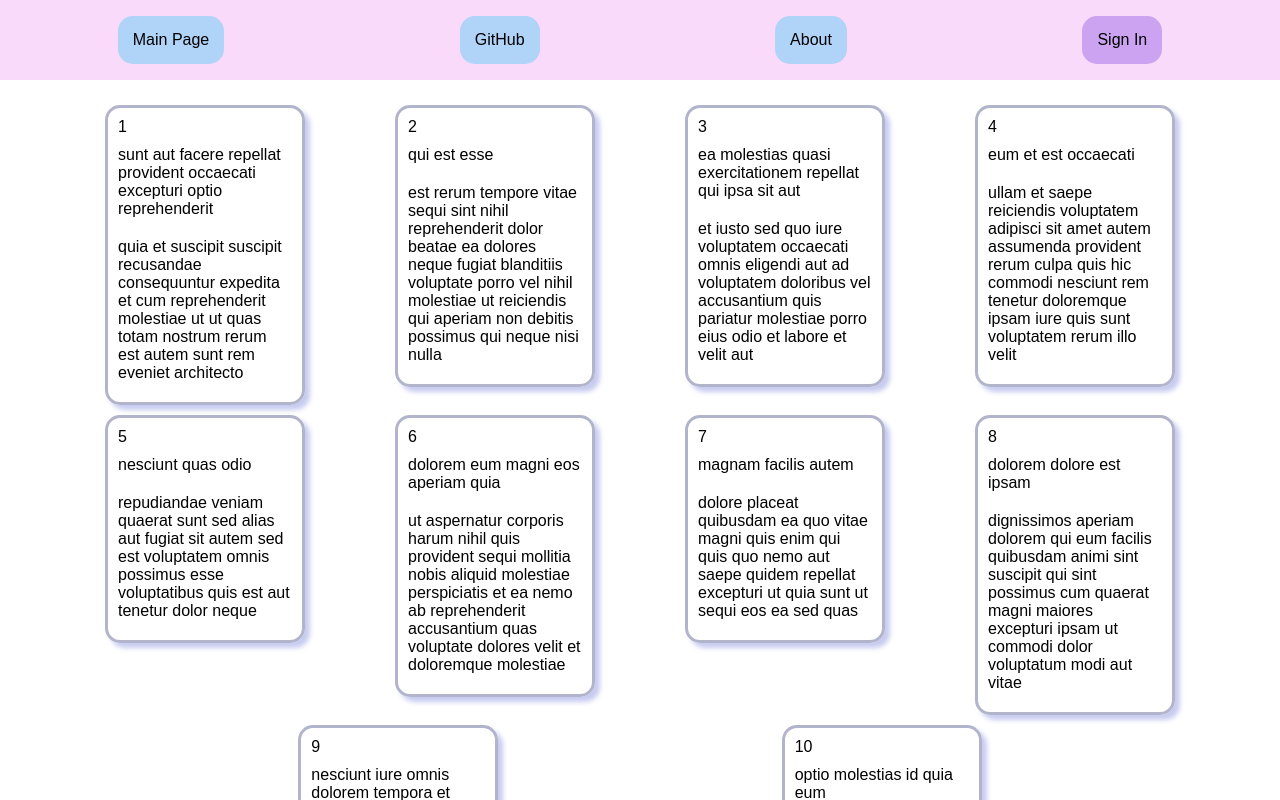
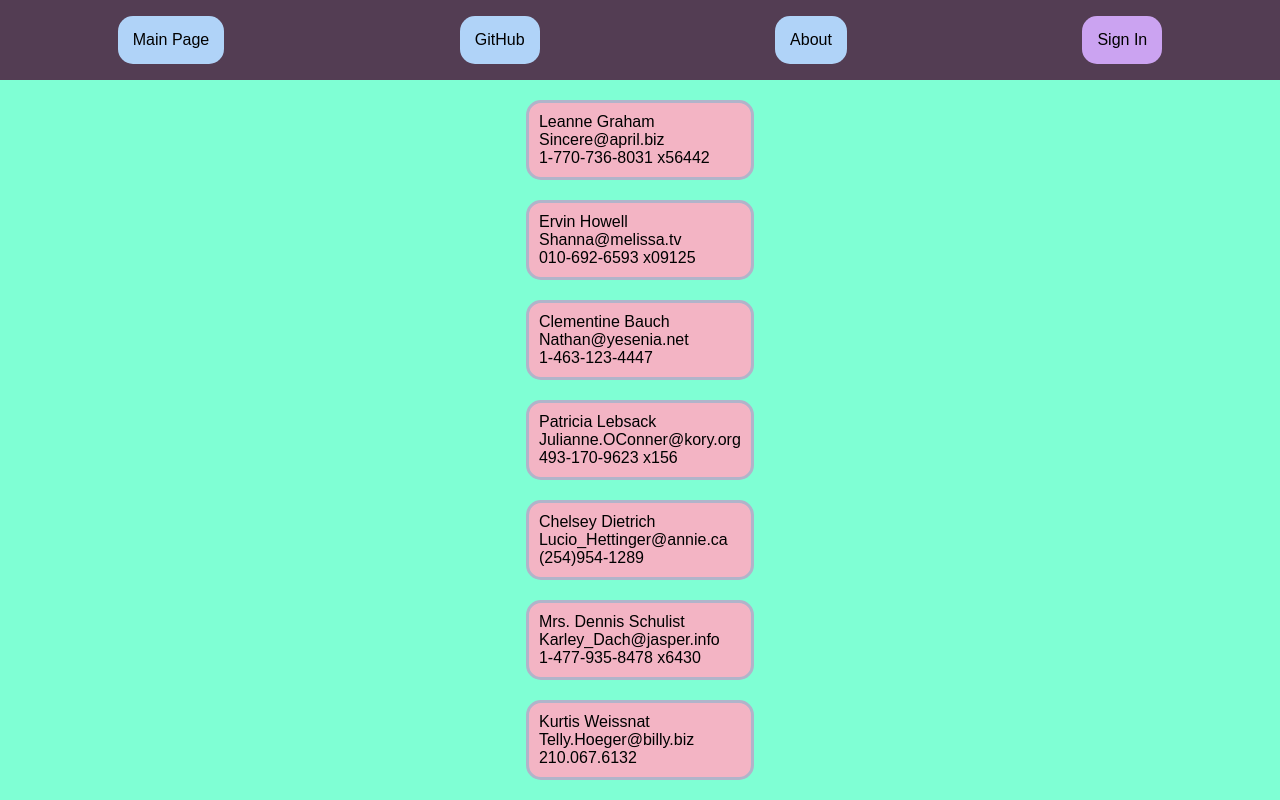
Before and after one commit to javaPepper/drag.n.drop, a React (Create React App) app: page / in a window 1280 px wide. Shown: the top 800 px of the page. Built offline with nearby package versions, Linux system fonts and the light colour scheme.

Commit message:
feat: add styles to User component, refact: improve color styles

```diff
--- a/src/components/app.tsx
+++ b/src/components/app.tsx
@@ -1,9 +1,11 @@
 import Footer from "./footer";
 import Header from "./header";
-import PostsList from "./posts-list";
+// import PostsList from "./posts-list";
+import UsersList from "./usersList";
+
 
 export default function App() {
-  const userId = 1;
+  // const userId = 1;
   return (
     <>
       <header className="header">
@@ -12,8 +14,9 @@ export default function App() {
         </div>
       </header>
       <main>
-        <PostsList
-        id={userId}/>
+        <UsersList/>
+        {/* <PostsList
+        id={userId}/> */}
       </main>
       <footer>
         <Footer />
--- a/src/components/usersList.tsx
+++ b/src/components/usersList.tsx
@@ -11,6 +11,7 @@ export default function UsersList() {
                     name={user.name}
                     email={user.email}
                     phone={user.phone}
+                    key={user.id}
                     />
                 ))}
             </div>
--- a/src/index.scss
+++ b/src/index.scss
@@ -1,6 +1,6 @@
 @import './scss/normalize';
+@import './scss/constants';
 @import './scss/base';
-@import './scss/constants';
 
 @import './scss/mixins';
 
--- a/src/scss/_base.scss
+++ b/src/scss/_base.scss
@@ -1,6 +1,8 @@
 main {
     display: flex;
     justify-content: center;
+    padding: 10px 0;
+    background-color: $color-main-bg-aqua;
 }
 
 .post-list_container {
--- a/src/scss/_constants.scss
+++ b/src/scss/_constants.scss
@@ -1,3 +1,11 @@
-$colour-bg-lightblue: rgb(177, 180, 202);
+$color-main-bg-aqua: #7fffd4;
 
+$color-header-violet: #533d53;
+$color-button-lightaqua: #b0d3f8;
+$color-signInBtn-lightvio: #cba3f1;
+
+$color-border-lightblue: #b1b4ca;
+$color-bg-lightpink: #f3b4c4;
 $color-shadow-lightgrey: #c7cbf0;
+
+$color-hover-pink: #f1567d;
--- a/src/scss/components/_header.scss
+++ b/src/scss/components/_header.scss
@@ -1,10 +1,7 @@
-.header {
-    margin-bottom: 25px;
-}
 .container {
     display: flex;
     justify-content: center;
-    background: rgb(250, 218, 250);
+    background: $color-header-violet;
 }
 
 .nav-list {
@@ -15,10 +12,10 @@
     border-radius: 15px;
     cursor: pointer;
     padding: 15px;
-    background: rgb(176, 211, 248);
+    background: $color-button-lightaqua;
     border: none;
 }
 
 .sign-in {
-    background: rgb(203, 163, 241);
+    background: $color-signInBtn-lightvio;
 }
--- a/src/scss/components/_post.scss
+++ b/src/scss/components/_post.scss
@@ -5,7 +5,7 @@ article {
 .post-container {
     display: flex;
     flex-direction: column;
-    border: 3px solid $colour-bg-lightblue;
+    border: 3px solid $color-border-lightblue;
     border-radius: 15px;
     box-shadow: 5px 5px 5px $color-shadow-lightgrey;
     width: 200px;
--- a/src/scss/components/_user.scss
+++ b/src/scss/components/_user.scss
@@ -1,16 +1,20 @@
 .users-list-container {
     display: flex;
     flex-direction: column;
-    margin-bottom: 20px;
 }
 
 .user-description-list {
     display: flex;
-    border: 1px solid;
     flex-direction: column;
-    border: 3px solid $colour-bg-lightblue;
+    border: 3px solid $color-border-lightblue;
     border-radius: 15px;
     padding: 10px;
+    background-color: $color-bg-lightpink;
+}
+
+.user-description-list:hover {
+    background-color: $color-hover-pink;
+    cursor: pointer;
 }
 
 .user-container {
```
